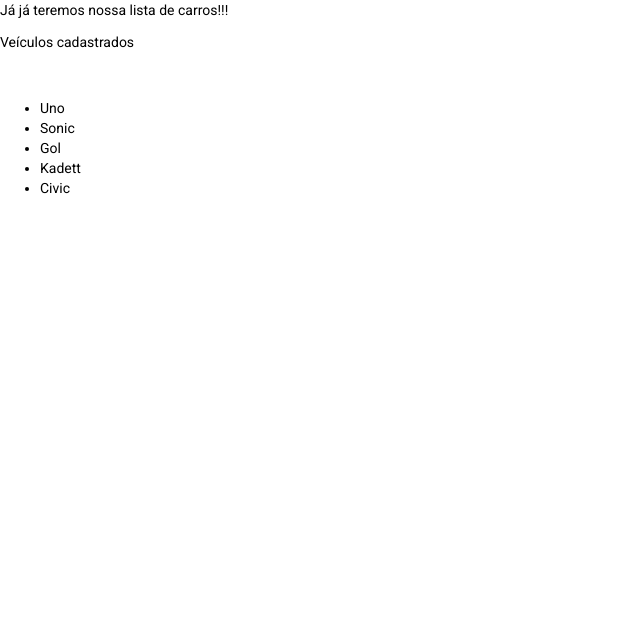
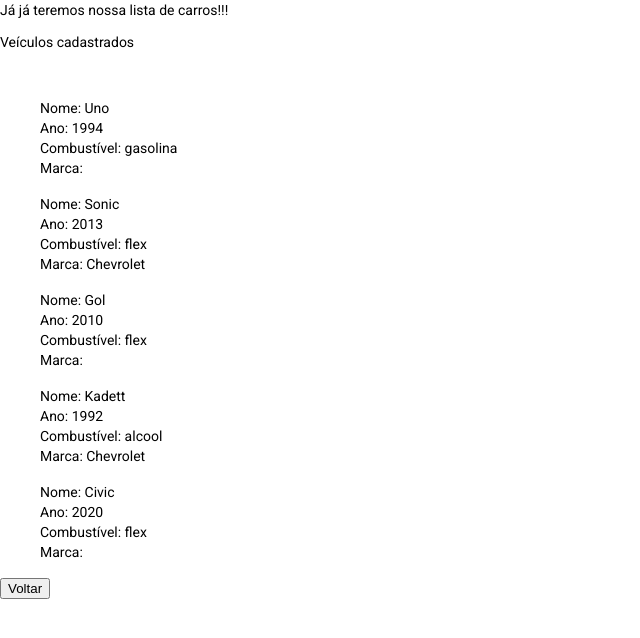
Before and after one commit to ocassioteles/projectalpha, an Angular app: page /List in a window 1280 px wide. Shown: the top 638 px of the page, without its empty margins (0-640 px from the left). Built offline with nearby package versions, Linux system fonts and the light colour scheme.

Commit message:
Tecla de retorno

```diff
--- a/src/app/views/list/list.component.html
+++ b/src/app/views/list/list.component.html
@@ -10,5 +10,13 @@
   </mat-card>
 <br>
 <ul>
-  <li *ngFor="let vehicle of vehicle"> {{ vehicle.name }} </li>
+  <li class="item" *ngFor="let vehicle of vehicles">
+    <span>Nome:  {{ vehicle.name }}</span>
+    <span>Ano: {{ vehicle.age }} </span>
+    <span>Combustível: {{ vehicle.fuel }} </span>
+    <span >Marca: {{ vehicle.brand }} </span>
+  </li>
+
 </ul>
+
+<button (click)="goToHome()">Voltar</button>
--- a/src/app/views/list/list.component.scss
+++ b/src/app/views/list/list.component.scss
@@ -0,0 +1,5 @@
+.item{
+    display: flex;
+    flex-direction: column;
+    margin-bottom: 1rem;
+}
--- a/src/app/views/list/list.component.ts
+++ b/src/app/views/list/list.component.ts
@@ -1,4 +1,5 @@
 import { Component, OnInit } from '@angular/core';
+import { Router } from '@angular/router';
 import { Vehicle } from 'src/app/services/vehicle.interface';
 import { VehicleService } from 'src/app/services/vehicle.service';
 
@@ -9,7 +10,7 @@
 })
 export class ListComponent implements OnInit {
 
-  vehicle: Array<Vehicle>=[
+  vehicles: Array<Vehicle>=[
     {  age: 1994 , name: 'Uno'  , fuel: 'gasolina' },
     {  age: 2013 , name: 'Sonic'  , fuel: 'flex' , brand: 'Chevrolet'},
     {  age: 2010 , name: 'Gol'  , fuel: 'flex' },
@@ -17,12 +18,16 @@
     {  age: 2020 , name: 'Civic'  , fuel: 'flex' }
   ]
 
-  constructor() {
 
-  }
+  constructor(
+    private router: Router
+  ) { }
 
   ngOnInit()  {
-    console.log (this.vehicle)
    }
 
+   goToHome() {
+    this.router.navigate(['/']);
+
 }
+}
--- a/src/app/views/registration/registration.component.html
+++ b/src/app/views/registration/registration.component.html
@@ -1 +1,3 @@
 <p>Estamos trabalhando para formar a tela de registro!!!</p>
+
+<button (click)="goToHome()">Voltar</button>
--- a/src/app/views/registration/registration.component.ts
+++ b/src/app/views/registration/registration.component.ts
@@ -1,4 +1,5 @@
 import { Component, OnInit } from '@angular/core';
+import { Router } from '@angular/router';
 
 @Component({
   selector: 'app-registration',
@@ -7,9 +8,15 @@
 })
 export class RegistrationComponent implements OnInit {
 
-  constructor() { }
+  constructor(
+    private router: Router
+  ) { }
 
-  ngOnInit(): void {
-  }
+  ngOnInit()  {
+   }
+
+   goToHome() {
+    this.router.navigate(['/']);
 
 }
+}
```
